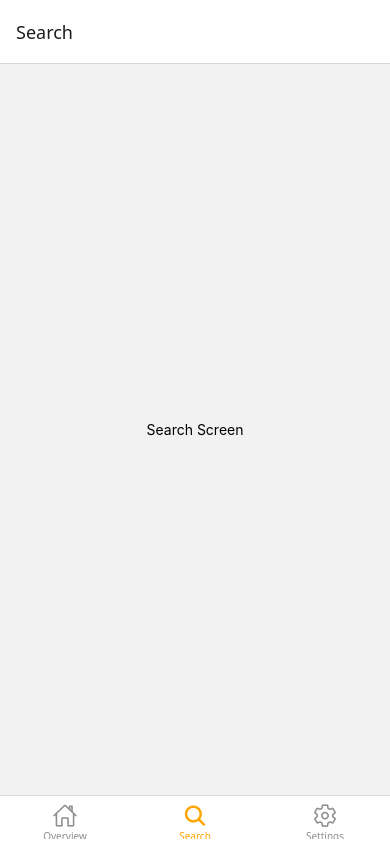
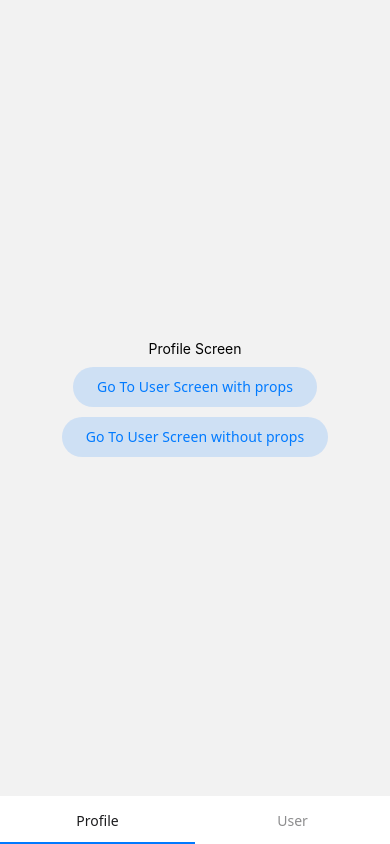
Before and after one commit to ManjeetSingh-02/learning-full-stack-mobile-development, a React Native app in the folder 02 - react_navigation/: screen / in a window 390 px wide. Built offline with nearby package versions, Linux system fonts and the light colour scheme.

Commit message:
Add DynamicMaterialTopTabs component for material top tab navigation

```diff
--- a/02 - react_navigation/src/App.tsx
+++ b/02 - react_navigation/src/App.tsx
@@ -5,6 +5,7 @@ import { StaticStackNavigation } from '@/navigators/Stack/Static';
 import { StaticBottomTabs } from './navigators/BottomTabs/Static';
 import { DynamicBottomTabs } from './navigators/BottomTabs/Dynamic';
 import { DynamicBottomTabsWithStack } from './navigators/BottomTabWithStack';
+import DynamicMaterialTopTabs from './navigators/MaterialTopTabs';
 
 export default function App() {
   return (
@@ -19,6 +20,11 @@ export default function App() {
     // BOTTOM TABS
     // <StaticBottomTabs />
     // <DynamicBottomTabs />
-    <DynamicBottomTabsWithStack />
+
+    // BOTTOM TABS WITH STACK
+    // <DynamicBottomTabsWithStack />
+
+    // MATERIAL TOP TABS
+    <DynamicMaterialTopTabs />
   );
 }
--- /dev/null
+++ b/02 - react_navigation/src/navigators/MaterialTopTabs.tsx
@@ -0,0 +1,33 @@
+// internal-imports
+import ProfileScreen from '@/screens/Profile';
+import UserScreen from '@/screens/User';
+
+// external-imports
+import React from 'react';
+import { NavigationContainer } from '@react-navigation/native';
+import { createMaterialTopTabNavigator } from '@react-navigation/material-top-tabs';
+
+const Tab = createMaterialTopTabNavigator();
+
+function MyTabs() {
+  return (
+    <Tab.Navigator initialRouteName="Profile" tabBarPosition="bottom">
+      <Tab.Screen name="Profile" component={ProfileScreen} />
+      <Tab.Screen
+        name="User"
+        component={UserScreen}
+        initialParams={{
+          username: 'Guest',
+        }}
+      />
+    </Tab.Navigator>
+  );
+}
+
+export default function DynamicMaterialTopTabs() {
+  return (
+    <NavigationContainer>
+      <MyTabs />
+    </NavigationContainer>
+  );
+}
```
